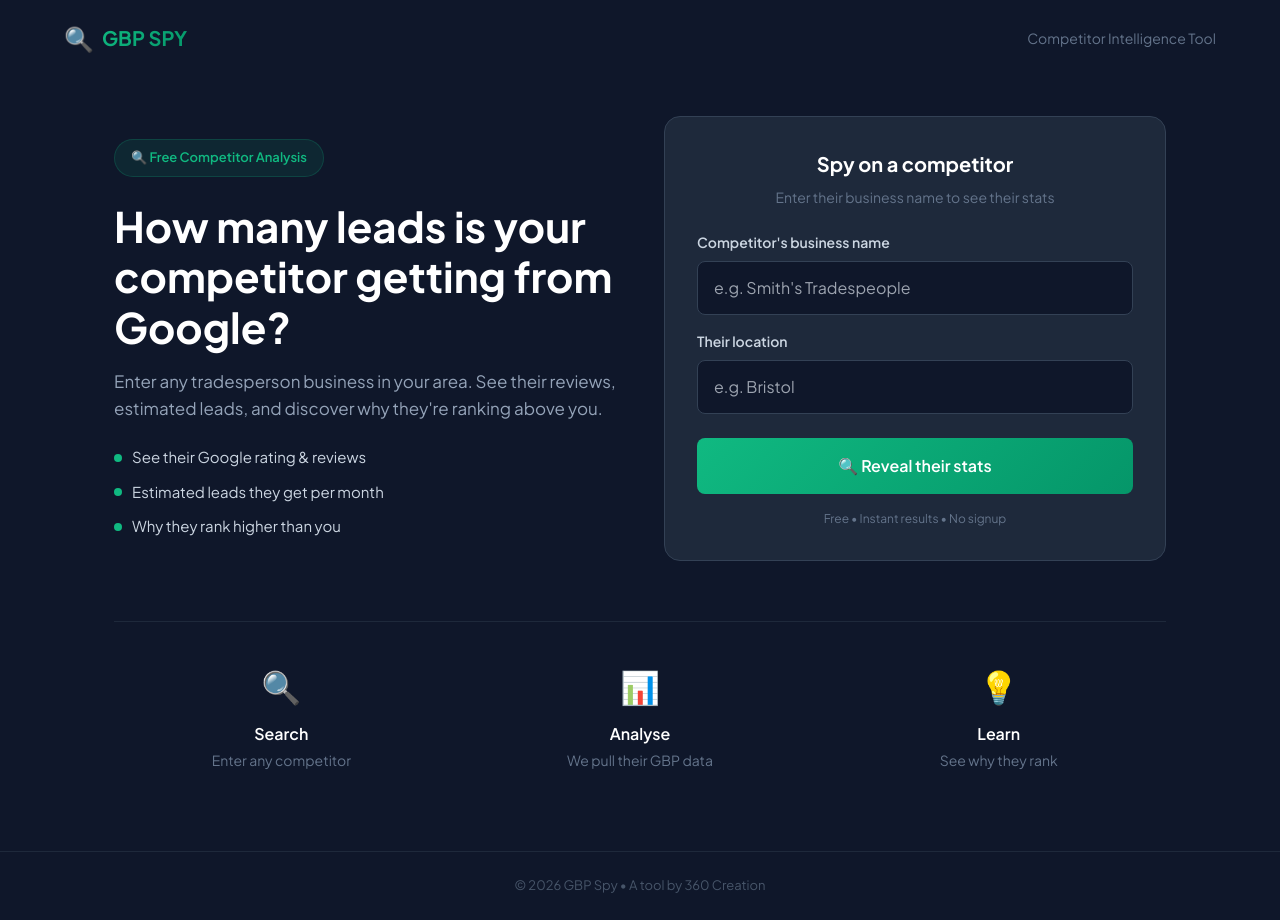
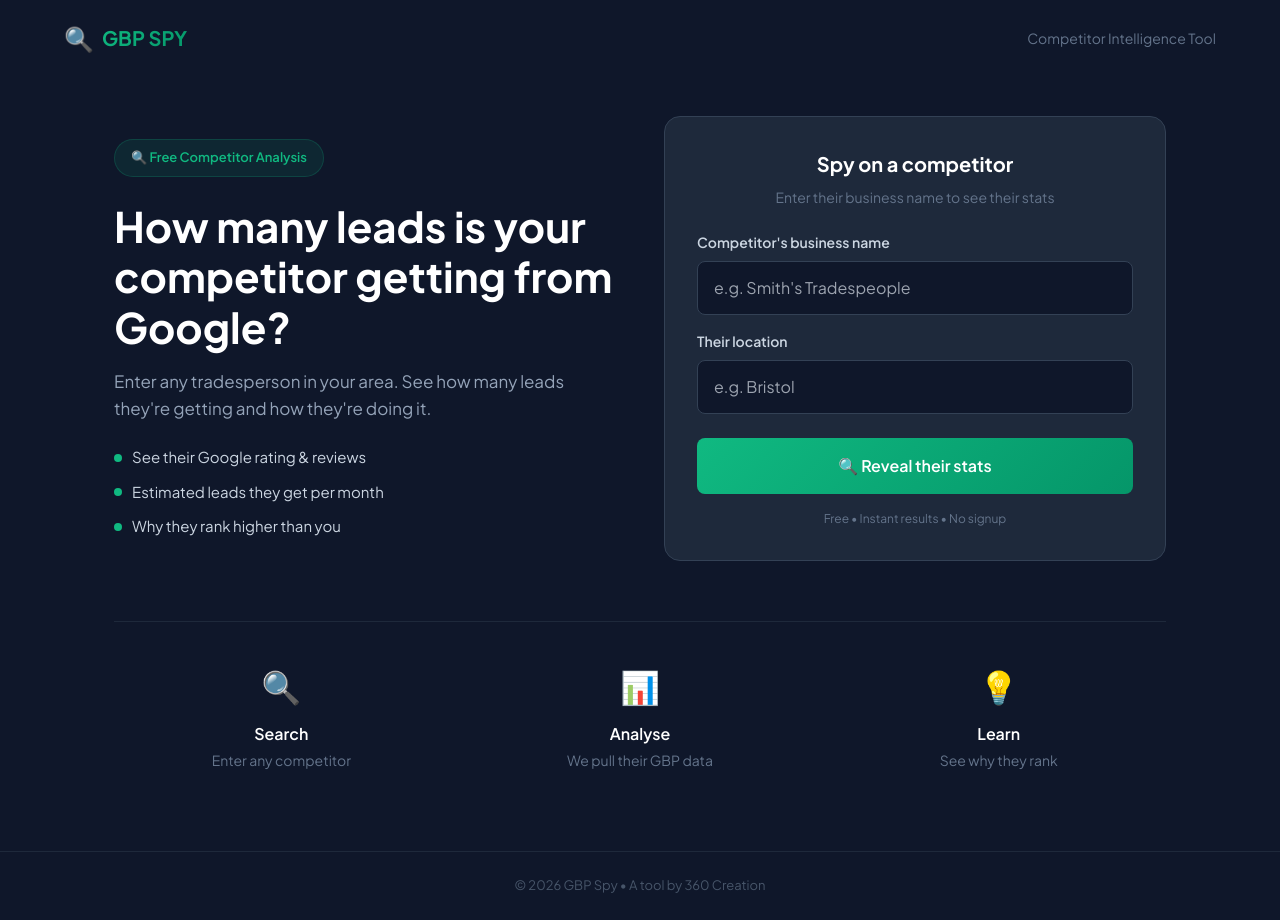
Before and after one commit to gerg2414/360creation, a Next.js app: page /gbp-spy/1 in a window 1280 px wide. Built offline with nearby package versions, Linux system fonts and the light colour scheme.

Commit message:
Update GBP Spy subheading copy

```diff
--- a/app/gbp-spy/[trade]/page.jsx
+++ b/app/gbp-spy/[trade]/page.jsx
@@ -195,7 +195,7 @@
                                         lineHeight: '1.6',
                                         marginBottom: '24px'
                                     }}>
-                                        Enter any {trade.singular} business in your area. See their reviews, estimated leads, and discover why they're ranking above you.
+                                        Enter any {trade.singular} in your area. See how many leads they're getting and how they're doing it.
                                     </p>
 
                                     <div style={{
```
